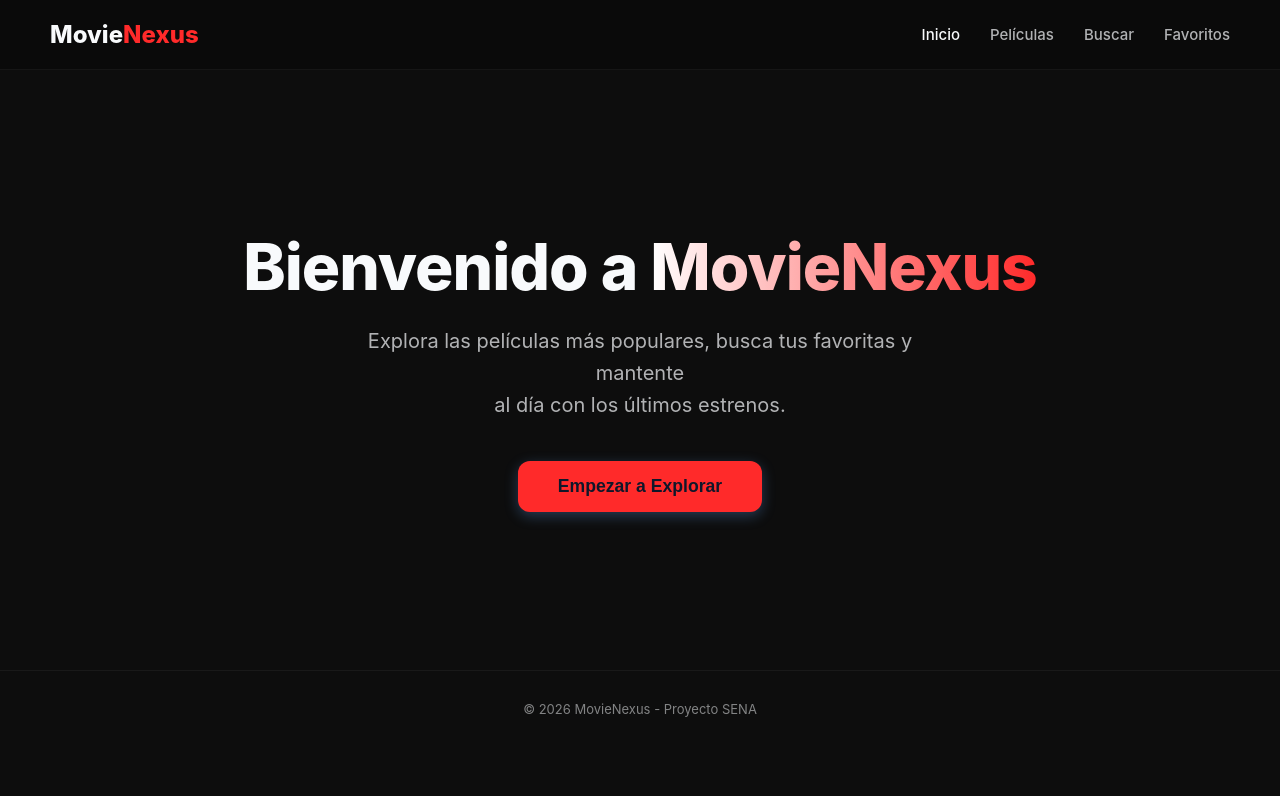
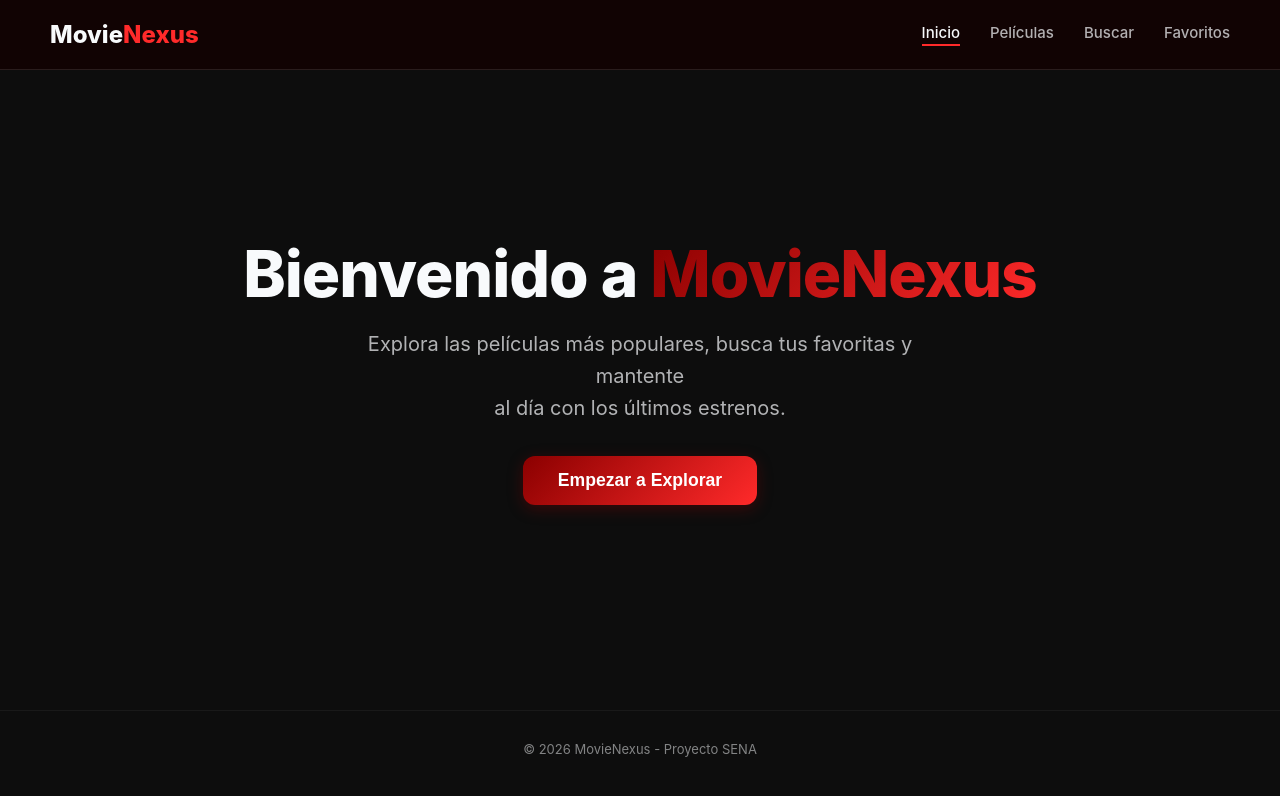
Before and after one commit to MiguelMartinez32143/MovieNexus, an Angular app: page / in a window 1280 px wide. Shown: the top 796 px of the page. Built offline with nearby package versions, Linux system fonts and the light colour scheme; no server answers.

Commit message:
Fix de tipado asincrono MySQL para visualizacion en Vercel

```diff
--- a/src/app/features/home/home.css
+++ b/src/app/features/home/home.css
@@ -5,20 +5,20 @@
   justify-content: center;
   text-align: center;
   flex: 1;
-  padding: 80px 20px;
-  min-height: calc(100vh - 200px); /* Adjust based on navbar and footer height */
+  padding: 80px var(--spacing-lg);
+  min-height: calc(100vh - 200px);
 }
 
 .hero-title {
   font-size: 4rem;
   font-weight: 800;
-  margin-bottom: 20px;
+  margin-bottom: var(--spacing-md);
   color: var(--text-main);
   letter-spacing: -1px;
 }
 
 .gradient-text {
-  background: linear-gradient(90deg, #ffffff, var(--accent));
+  background: var(--grad-main);
   -webkit-background-clip: text;
   -webkit-text-fill-color: transparent;
   background-clip: text;
@@ -28,24 +28,28 @@
   font-size: 1.25rem;
   color: rgba(248, 250, 252, 0.7);
   line-height: 1.6;
-  margin-bottom: 40px;
+  margin-bottom: var(--spacing-lg);
   max-width: 600px;
 }
 
 .hero-btn {
-  background-color: var(--accent);
-  color: #0f172a;
-  padding: 15px 40px;
+  display: inline-flex;
+  align-items: center;
+  justify-content: center;
+  padding: 0.9rem 2.2rem;
+  background: var(--grad-main);
+  color: white;
   font-size: 1.1rem;
+  font-weight: 700;
   border-radius: var(--radius);
   border: none;
-  font-weight: 700;
   cursor: pointer;
-  transition: transform 0.2s, box-shadow 0.2s;
-  box-shadow: 0 4px 14px rgba(101, 164, 247, 0.3);
+  transition: var(--transition);
+  box-shadow: 0 4px 15px var(--primary-glow);
 }
 
 .hero-btn:hover {
   transform: translateY(-2px);
-  box-shadow: 0 6px 20px rgba(101, 164, 247, 0.4);
+  box-shadow: 0 8px 25px var(--primary-glow);
+  filter: brightness(1.1);
 }
--- a/src/app/shared/components/layout/footer/footer.css
+++ b/src/app/shared/components/layout/footer/footer.css
@@ -1,6 +1,7 @@
 .footer {
   text-align: center;
   padding: 30px;
+  margin-top: 40px; /* Separar más hacia abajo */
   font-size: 13px;
   color: rgba(248, 250, 252, 0.5);
   border-top: 1px solid rgba(255, 255, 255, 0.05);
--- a/src/app/shared/components/layout/header/header.css
+++ b/src/app/shared/components/layout/header/header.css
@@ -3,8 +3,21 @@
   justify-content: space-between;
   align-items: center;
   padding: 20px 50px;
-  background-color: rgba(0, 0, 0, 0.2);
-  border-bottom: 1px solid rgba(255, 255, 255, 0.05);
+
+  /* Glassmorphism: cristal esmerilado */
+  background: var(--glass);
+  /* Fondo oscuro rojizo semitransparente */
+  backdrop-filter: blur(12px);
+  /* ¡La magia! Desenfoca lo que hay detrás */
+  -webkit-backdrop-filter: blur(12px);
+  /* Compatibilidad Safari */
+  border-bottom: var(--border-glass);
+  /* Borde sutil translúcido */
+
+  position: sticky;
+  top: 0;
+  z-index: 100;
+  /* Siempre encima del contenido */
 }
 
 .logo {
@@ -27,9 +40,34 @@
   color: rgba(248, 250, 252, 0.7);
   font-size: 15px;
   font-weight: 500;
-  transition: color 0.3s ease;
+  transition: var(--transition);
+  position: relative;
+  /* Necesario para el ::after */
+  padding-bottom: 4px;
 }
 
-.nav-links a:hover, .nav-links a.active {
-  color: var(--text-main);
+/* Subrayado rojo animado */
+.nav-links a::after {
+  content: '';
+  position: absolute;
+  bottom: 0;
+  left: 0;
+  width: 100%;
+  height: 2px;
+  background: var(--accent);
+  /* Raya roja */
+  transform: scaleX(0);
+  /* Empieza invisible */
+  transform-origin: left;
+  transition: transform 0.3s ease;
 }
+
+.nav-links a:hover,
+.nav-links a.active {
+  color: var(--text-main);          /* Texto blanco al activar */
+}
+
+.nav-links a:hover::after,
+.nav-links a.active::after {
+  transform: scaleX(1);             /* La raya roja aparece de izquierda a derecha */
+}
--- a/src/styles.css
+++ b/src/styles.css
@@ -1,16 +1,36 @@
-/* You can add global styles to this file, and also import other style files */
 /* src/styles.css */
 :root {
+  /* Colores Core */
   --bg-color: #0d0d0d;
-    /* Fondo oscuro (Negro)*/
+  /* Fondo más profundo (Negro) */
+  --bg-accent: #1a0000;
+  /* Fondo secundario (Negro rojizo) */
   --primary: #8b0000;
-    /* Rojo oscuro         */
+  /* Rojo oscuro */
+  --primary-glow: rgba(139, 0, 0, 0.35);
+  /* Halo rojo para sombras */
   --accent: #ff2a2a;
-    /* Rojo brillante      */
+  /* Rojo brillante */
   --text-main: #f8fafc;
-    /* Texto principal     */
+  /* Texto principal */
+
+  /* Gradientes Premium */
+  --grad-main: linear-gradient(135deg, var(--primary), var(--accent));
+  --grad-surface: linear-gradient(to bottom, rgba(255, 255, 255, 0.05), transparent);
+
+  /* Espaciado y Radio (Consistencia) */
+  --spacing-sm: 0.5rem;
+  --spacing-md: 1rem;
+  --spacing-lg: 2rem;
   --radius: 12px;
-    /* Bordes redondeados  */
+  --radius-lg: 16px;
+
+  /* Profundidad */
+  --glass: rgba(20, 0, 0, 0.7);
+  --border-glass: 1px solid rgba(255, 255, 255, 0.1);
+
+  /* Transición */
+  --transition: all 0.3s ease;
 }
 
 * {
@@ -28,19 +48,51 @@ body {
   flex-direction: column;
 }
 
+/* ── Botón Premium ─────────────────────────────── */
+.btn-premium {
+  display: inline-flex;
+  align-items: center;
+  justify-content: center;
+  padding: 0.8rem 1.8rem;
+  background: var(--grad-main);
+  /* Gradiente rojo */
+  color: white;
+  font-weight: 600;
+  border-radius: var(--radius);
+  border: none;
+  cursor: pointer;
+  transition: var(--transition);
+  box-shadow: 0 4px 15px var(--primary-glow);
+  /* Sombra inicial sutil */
+}
+
+.btn-premium:hover {
+  transform: translateY(-2px);
+  /* El botón "salta" hacia el usuario */
+  box-shadow: 0 8px 25px var(--primary-glow);
+  /* La sombra crece y brilla más */
+  filter: brightness(1.1);
+  /* El color se aclara ligeramente */
+}
+
+/* Alias para compatibilidad con clases existentes */
 .mi-boton {
-    background-color: var(--primary);
+  display: inline-flex;
+  align-items: center;
+  justify-content: center;
+  padding: 0.8rem 1.8rem;
+  background: var(--grad-main);
+  color: white;
+  font-weight: 600;
   border-radius: var(--radius);
-    color: var(--text-main);
   border: none;
-    padding: 12px 24px;
-    font-size: 16px;
-    font-weight: 600;
   cursor: pointer;
-    transition: transform 0.2s, filter 0.2s;
+  transition: var(--transition);
+  box-shadow: 0 4px 15px var(--primary-glow);
 }
 
 .mi-boton:hover {
+  transform: translateY(-2px);
+  box-shadow: 0 8px 25px var(--primary-glow);
   filter: brightness(1.1);
-    transform: translateY(-2px);
 }
```
Lines whose indentation alone changed are shown as unchanged.
